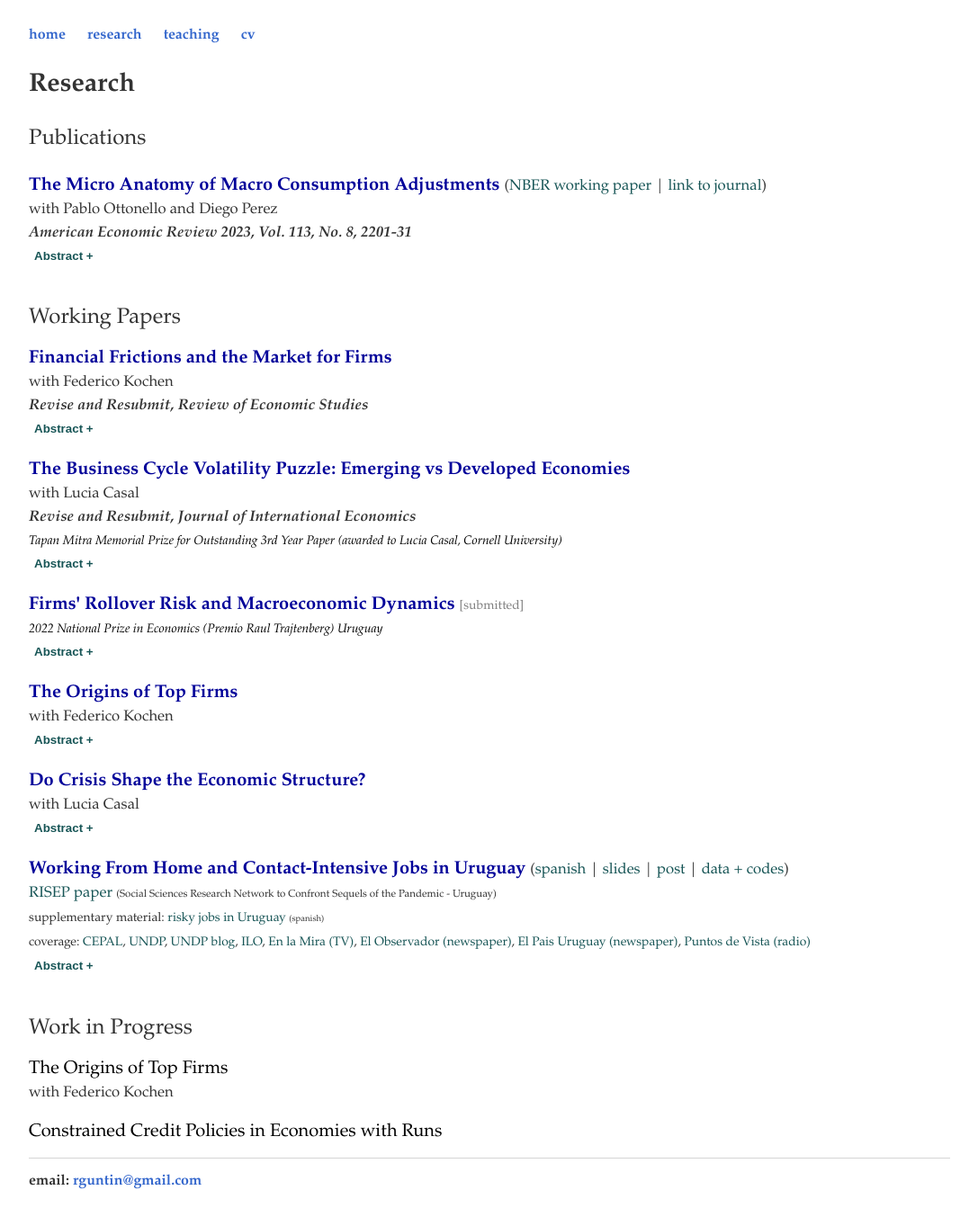
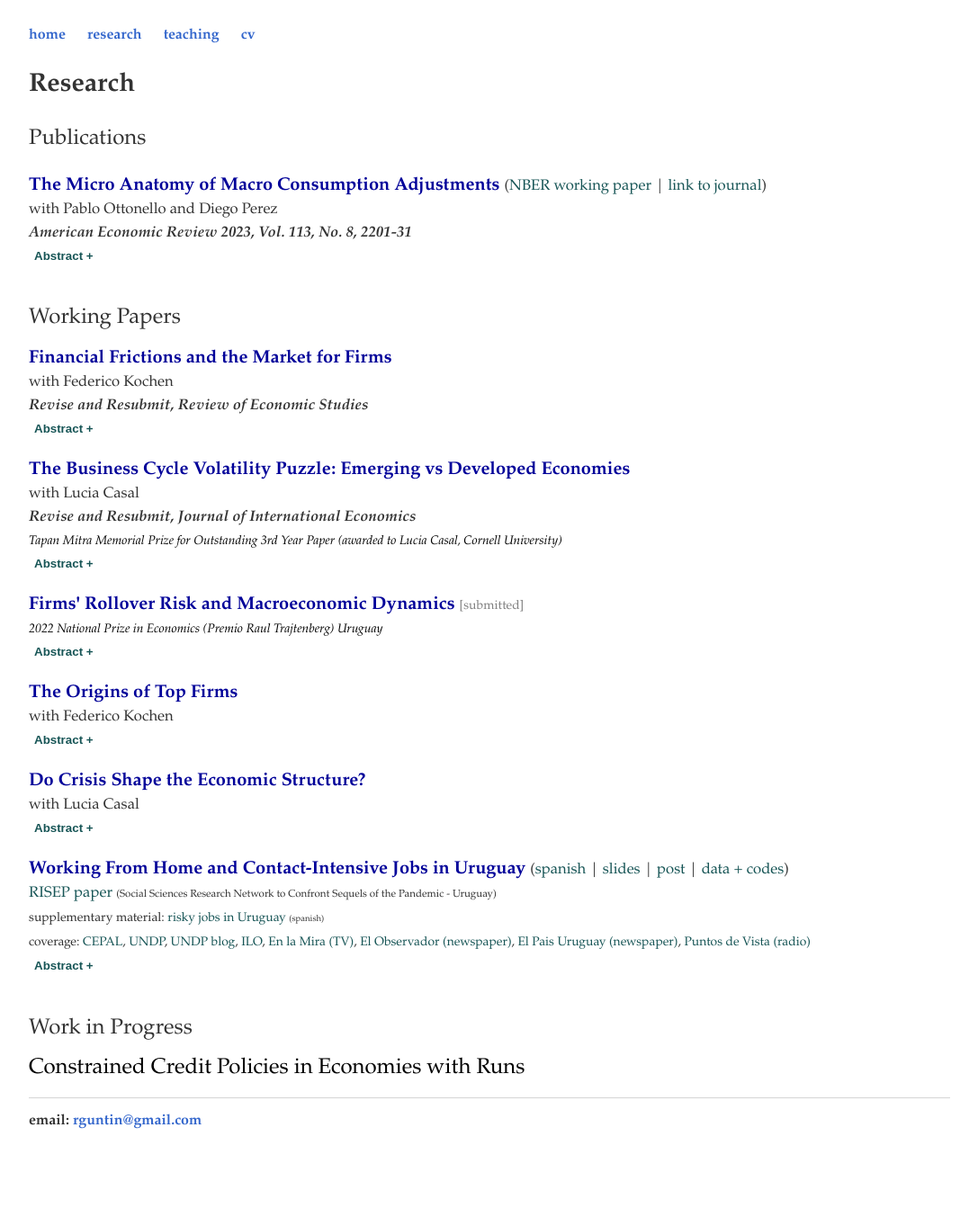
Before and after one commit to rafaguntin/rafaguntin.github.io, a Jekyll site: the page built from research/index.html, in a window 1280 px wide. Shown: the whole page at 90% size, without its empty margins (96-1183 px from the left). Built offline with Jekyll 4.4.1, drawn with Linux system fonts in a browser that asks for light colours; after the commit the page ends 1286 px from its top, so only the background shows below that.

Commit message:
Update index.html

```diff
--- a/research/index.html
+++ b/research/index.html
@@ -144,9 +144,6 @@ In this paper, we study whether crises accelerate or slow down structural change
 					<big>Work in Progress<small></p>
 			<!-- <big><h4>Work in Progress</h4><small></p> -->
 
-				<p> <a style="font-weight: normal; color:#000000" target="_blank">The Origins of Top Firms</a> <small>
-<br>with <a style="color:#333" href="https://sites.google.com/view/federicokochen/home" target="_blank"> Federico Kochen</a> </p>
-
 <p>  <big>  <a style="font-weight: normal; color:#000000" target="_blank">Constrained Credit Policies in Economies with Runs</a> </p>
 
 
```
